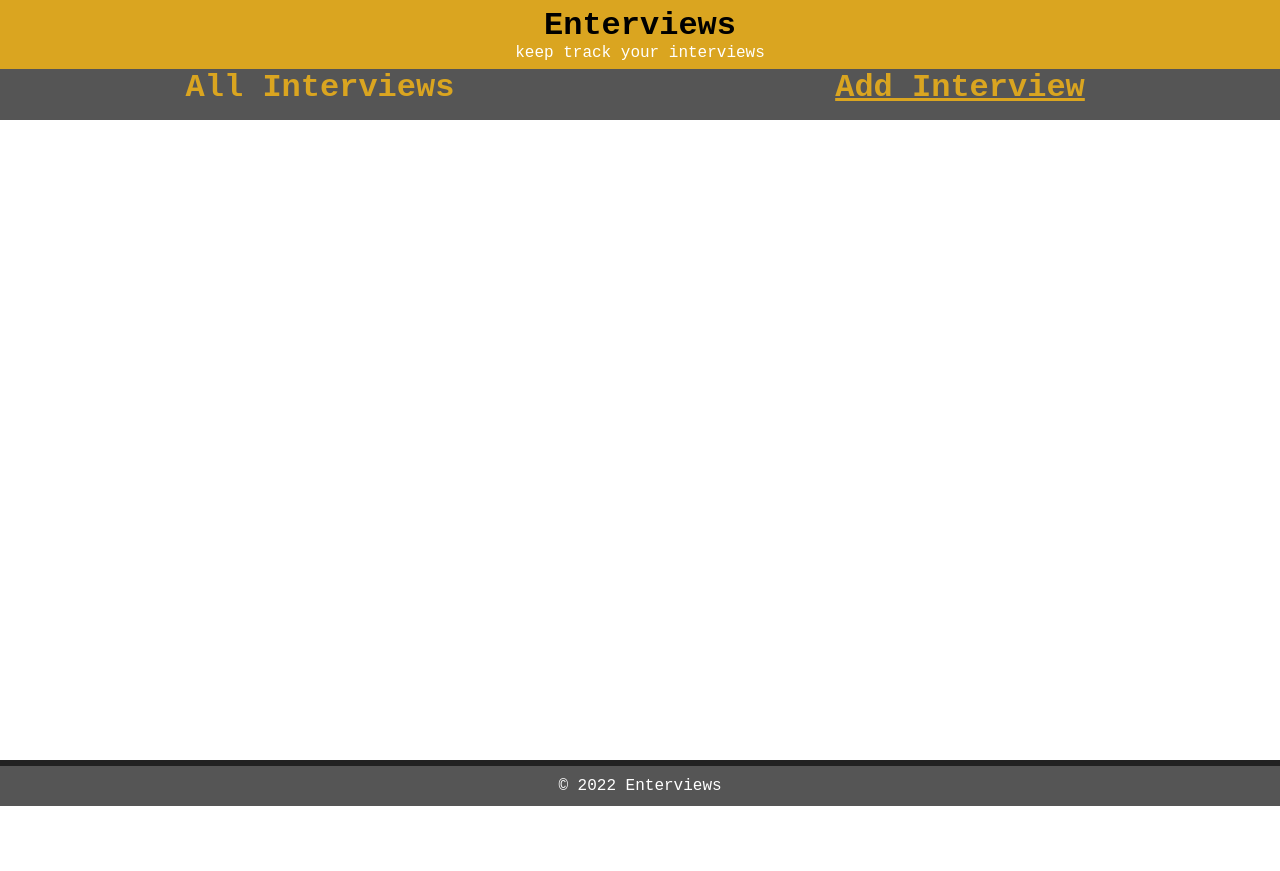
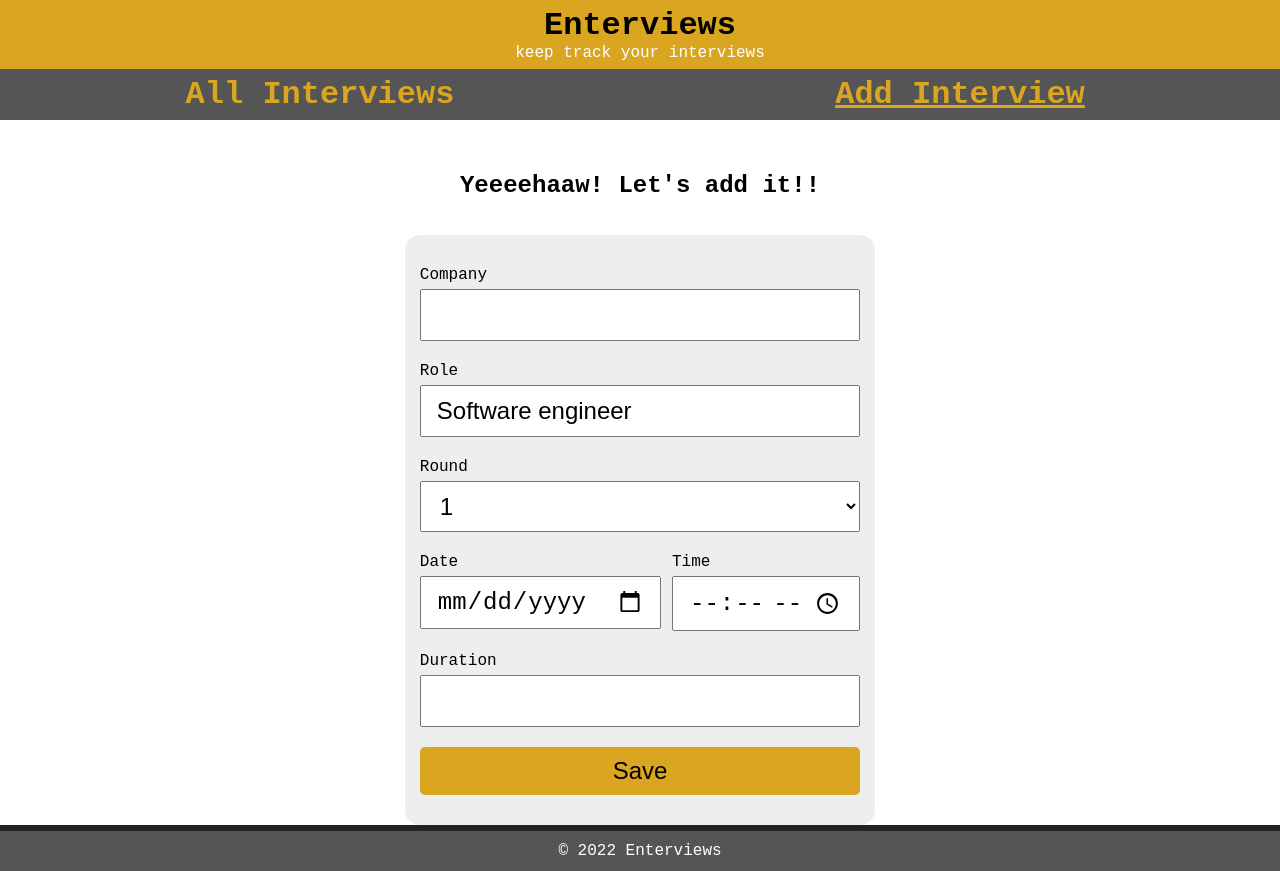
Before and after one commit to Brondchux/enterviews-client, a React (Create React App) app: page /add-interview in a window 1280 px wide. Before the commit the page ends 806 px from the top, so only its background shows below. Built offline with nearby package versions, Linux system fonts and the light colour scheme.

Commit message:
Centered the two NavLinks

```diff
--- /dev/null
+++ b/src/Components/Form/form.css
@@ -0,0 +1,44 @@
+.form-box {
+	grid-column: 2/3;
+}
+form {
+	background-color: #eee;
+	padding: 15px;
+	border-radius: 15px;
+}
+form label {
+	display: block;
+	padding-top: 1rem;
+}
+.date-time {
+	display: grid;
+	grid-template-columns: repeat(2, 1fr);
+	gap: 0.7rem;
+}
+.btn {
+	background-color: #daa520;
+	border: 0;
+	cursor: pointer;
+	border-radius: 5px;
+	margin: 15px auto;
+}
+.mini-btn {
+	border: 1px solid #222;
+	border-radius: 5px;
+	font-size: 1rem;
+	cursor: pointer;
+}
+.alert {
+	font-size: 1rem;
+	text-align: center;
+	color: #fff;
+	padding: 1rem;
+}
+.error {
+	color: #e41313;
+	border: 1px solid #e41313;
+}
+.success {
+	color: #0b730b;
+	border: 1px solid #0b730b;
+}
--- /dev/null
+++ b/src/Components/Form/index.js
@@ -0,0 +1,117 @@
+import { useEffect, useState } from "react";
+import "./form.css";
+
+const Form = () => {
+	const [formState, setFormState] = useState({
+		company: "",
+		role: "Software engineer",
+		round: "",
+		date: "",
+		time: "",
+		duration: "",
+	});
+
+	const changeHandler = (e) => {
+		const { name, value } = e.target;
+
+		setFormState({
+			...formState,
+			[name]: value,
+		});
+	};
+
+	const submitHandler = (e) => {
+		e.preventDefault();
+		console.log(formState);
+	};
+
+	return (
+		<div className="form-box">
+			<form onSubmit={submitHandler}>
+				<div className="alert" hidden></div>
+				<div>
+					<label htmlFor="company">Company</label>
+					<input
+						id="company"
+						name="company"
+						value={formState.company}
+						onChange={changeHandler}
+						className="form-control"
+						type="text"
+					/>
+				</div>
+				<div>
+					<label htmlFor="role">Role</label>
+					<input
+						id="role"
+						name="role"
+						value={formState.role}
+						onChange={changeHandler}
+						className="form-control"
+						type="text"
+					/>
+				</div>
+				<div>
+					<label htmlFor="round">Round</label>
+					<select
+						id="round"
+						name="round"
+						value={formState.round}
+						onChange={changeHandler}
+						className="form-control"
+					>
+						<option defaultValue="1">1</option>
+						<option>2</option>
+						<option>3</option>
+					</select>
+				</div>
+				<div className="date-time">
+					<div>
+						<label htmlFor="date">Date</label>
+						<input
+							id="date"
+							name="date"
+							value={formState.date}
+							onChange={changeHandler}
+							className="form-control"
+							type="date"
+						/>
+					</div>
+					<div>
+						<label htmlFor="time">Time</label>
+						<input
+							id="time"
+							name="time"
+							value={formState.time}
+							onChange={changeHandler}
+							className="form-control"
+							type="time"
+						/>
+					</div>
+				</div>
+				<div>
+					<label htmlFor="duration">Duration</label>
+					<input
+						id="duration"
+						name="duration"
+						value={formState.duration}
+						onChange={changeHandler}
+						className="form-control"
+						step="0.25"
+						type="number"
+					/>
+				</div>
+				<div>
+					<input id="hId" type="hidden" />
+				</div>
+				<div>
+					<button type="submit" className="form-control btn" id="save">
+						Save
+					</button>
+				</div>
+			</form>
+		</div>
+	);
+};
+
+export default Form;
--- a/src/Components/Header/header.css
+++ b/src/Components/Header/header.css
@@ -19,6 +19,8 @@ header {
 }
 nav {
 	background-color: #555;
+	display: grid;
+	grid-template-columns: repeat(1, 1fr);
 }
 nav ul {
 	margin: 0;
@@ -29,8 +31,10 @@ nav ul {
 }
 nav ul li {
 	text-align: center;
+	display: flex;
 }
 nav ul li a {
+	margin: auto;
 	color: #daa520;
 	font-size: 2rem;
 	font-weight: bold;
--- a/src/Pages/AddInterview.js
+++ b/src/Pages/AddInterview.js
@@ -1,12 +1,21 @@
+import "../Styles/AddInterview.css";
 import { Fragment } from "react";
 import Header from "../Components/Header";
 import Footer from "../Components/Footer";
+import Form from "../Components/Form";
 
 const AddInterview = () => {
 	return (
 		<Fragment>
 			<Header />
-			<main></main>
+			<main>
+				<section className="add-interview-heading">
+					<h2>Yeeeehaaw! Let's add it!!</h2>
+				</section>
+				<section className="add-interview-form">
+					<Form />
+				</section>
+			</main>
 			<Footer />
 		</Fragment>
 	);
--- /dev/null
+++ b/src/Styles/AddInterview.css
@@ -0,0 +1,11 @@
+.add-interview-heading {
+	padding-top: 2rem;
+	display: grid;
+	grid-template-columns: repeat(1, 1fr);
+	text-align: center;
+}
+.add-interview-form {
+	padding-top: 1rem;
+	display: grid;
+	grid-template-columns: repeat(3, 1fr);
+}
```
